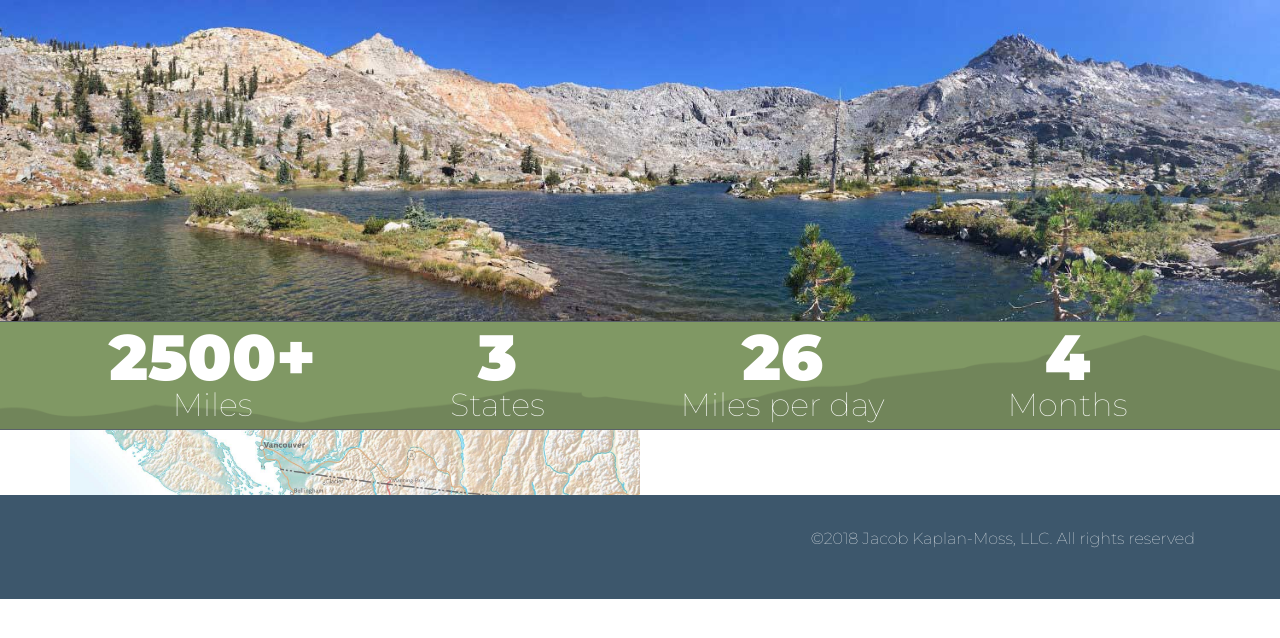
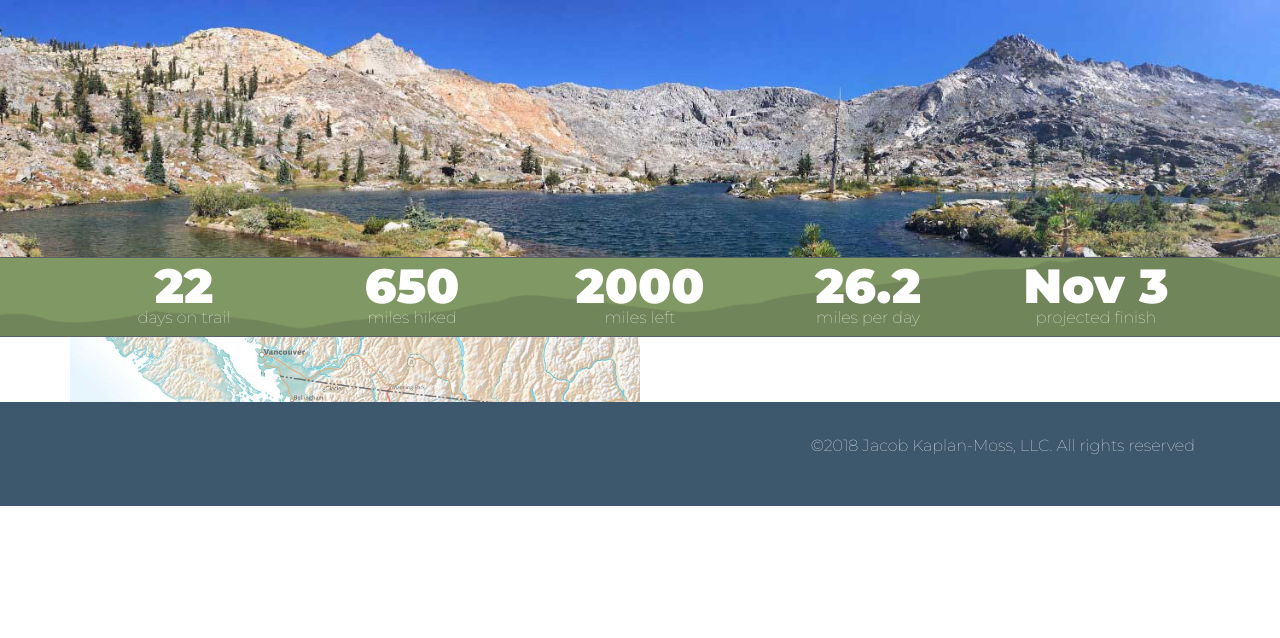
Before and after one commit to jacobian/pct, a Django app: page / in a window 1280 px wide. Shown: the part 56-694 px from the top of the page. Run offline with Django 3.2, Linux system fonts and the light colour scheme; data that the repository does not hold is empty; some libraries are stand-ins or nearby versions.

Commit message:
Tweaked the stats to look like what I think I'll have finally

```diff
--- a/pct/templates/base.html
+++ b/pct/templates/base.html
@@ -43,21 +43,25 @@
     <section class="stats">
         <div class="container">
             <div class="row">
-                <div class="col-sm-3">
-                    <b>2500+</b>
-                    Miles
+                <div class="col-sm">
+                    <b>22</b>
+                    days on trail
                 </div>
-                <div class="col-sm-3">
-                    <b>3</b>
-                    States
+                <div class="col-sm">
+                    <b>650</b>
+                    miles hiked
                 </div>
-                <div class="col-sm-3">
-                    <b>26</b>
-                    Miles per day
+                <div class="col-sm">
+                    <b>2000</b>
+                    miles left
                 </div>
-                <div class="col-sm-3">
-                    <b>4</b>
-                    Months
+                <div class="col-sm">
+                    <b>26.2</b>
+                    miles per day
+                </div>
+                <div class="col-sm">
+                    <b>Nov&nbsp;3</b>
+                    projected finish
                 </div>
             </div>
         </div>
--- a/static/css/main.css
+++ b/static/css/main.css
@@ -38,7 +38,7 @@ header a:hover {
 
 .hero {
     background-image: url('../images/lake.jpg');
-    height: calc(20vw + 65px);
+    height: calc(15vw + 65px);
     max-height: 400px;
     background-size: 100%;
 }
@@ -52,17 +52,18 @@ header a:hover {
     color: #fff;
     text-align: center;
     font-weight: 100;
-    font-size: 2rem;
+    font-size: 1rem;
     border-top: 1px solid #5a6268;
     border-bottom: 1px solid #5a6268;
+    padding-bottom: 0.4rem;
 }
 
 .stats b {
     font-weight: 900;
-    font-size: 4rem;
+    font-size: 3rem;
     display: block;
-    margin-bottom: -1.5rem;
-    margin-top: -0.8rem;
+    margin-bottom: -1rem;
+    margin-top: -0.5rem;
 }
 
 article {
```
